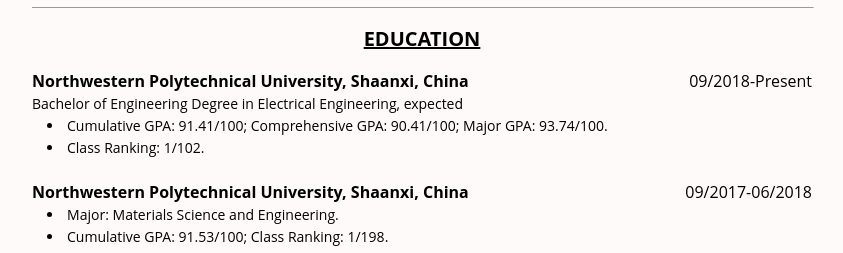
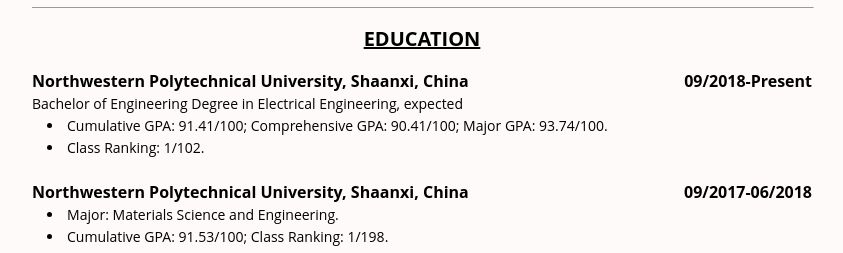
Before and after one commit to bowenzhangg/bowenzhangg1027.github.io, a plain HTML site: page index.html in a window 1280 px wide. Shown: the part 333-586 px from the top of the page, without its empty margins (218-1061 px from the left). Drawn offline with Linux system fonts and the light colour scheme; a web font is replaced by a local one.

Commit message:
Update index.html

```diff
--- a/index.html
+++ b/index.html
@@ -3,6 +3,7 @@
   <head>
     <link href='https://fonts.font.im/css?family=Open+Sans:400,400italic,400bold&subset=latin,greek' rel='stylesheet' type='text/css'>
     <meta charset="UTF-8">
+	<meta name="viewport" content="width=device-width,initial-scale=1.0,user-scalable=0">
     <title>Bowen Zhang's Page</title>
     <link href="all.css" media="all" rel="stylesheet" type="text/css">
     <link href="executive.css" media="all" rel="stylesheet" type="text/css" class="resume-style">
@@ -113,13 +114,13 @@
         <div class="content">
           </ul>
 
-<span style="font-size:12pt"><b>Northwestern Polytechnical University, Shaanxi, China&nbsp&nbsp&nbsp&nbsp&nbsp &nbsp &nbsp &nbsp &nbsp &nbsp &nbsp </b><div style="float:right;">09/2018-Present</div></span>
+<span style="font-size:12pt"><b>Northwestern Polytechnical University, Shaanxi, China&nbsp&nbsp&nbsp&nbsp&nbsp &nbsp &nbsp &nbsp &nbsp &nbsp &nbsp <div style="float:right;">09/2018-Present</div></b></span>
 <br>
 Bachelor of Engineering Degree in Electrical Engineering, expected
 <li>Cumulative GPA: 91.41/100; Comprehensive GPA: 90.41/100; Major GPA: 93.74/100.</li>
 <li>Class Ranking: 1/102.</li>
 <br>
-<span style="font-size:12pt"><b>Northwestern Polytechnical University, Shaanxi, China&nbsp &nbsp &nbsp&nbsp&nbsp &nbsp &nbsp &nbsp &nbsp &nbsp &nbsp 	</b><div style="float:right;">09/2017-06/2018</div></span>
+<span style="font-size:12pt"><b>Northwestern Polytechnical University, Shaanxi, China&nbsp &nbsp &nbsp&nbsp&nbsp &nbsp &nbsp &nbsp &nbsp &nbsp &nbsp 	<div style="float:right;">09/2017-06/2018</div></b></span>
 <li>Major: Materials Science and Engineering.</li>
 <li>Cumulative GPA: 91.53/100; Class Ranking: 1/198.	     </li>
           </ul>
```
